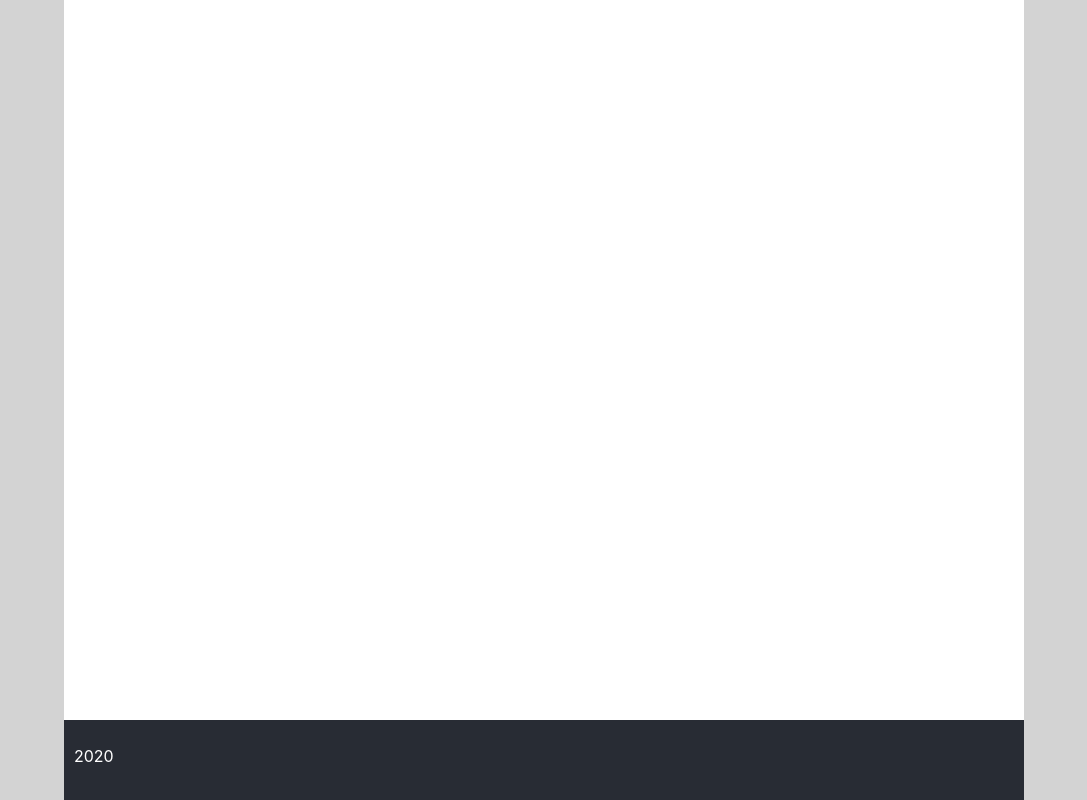
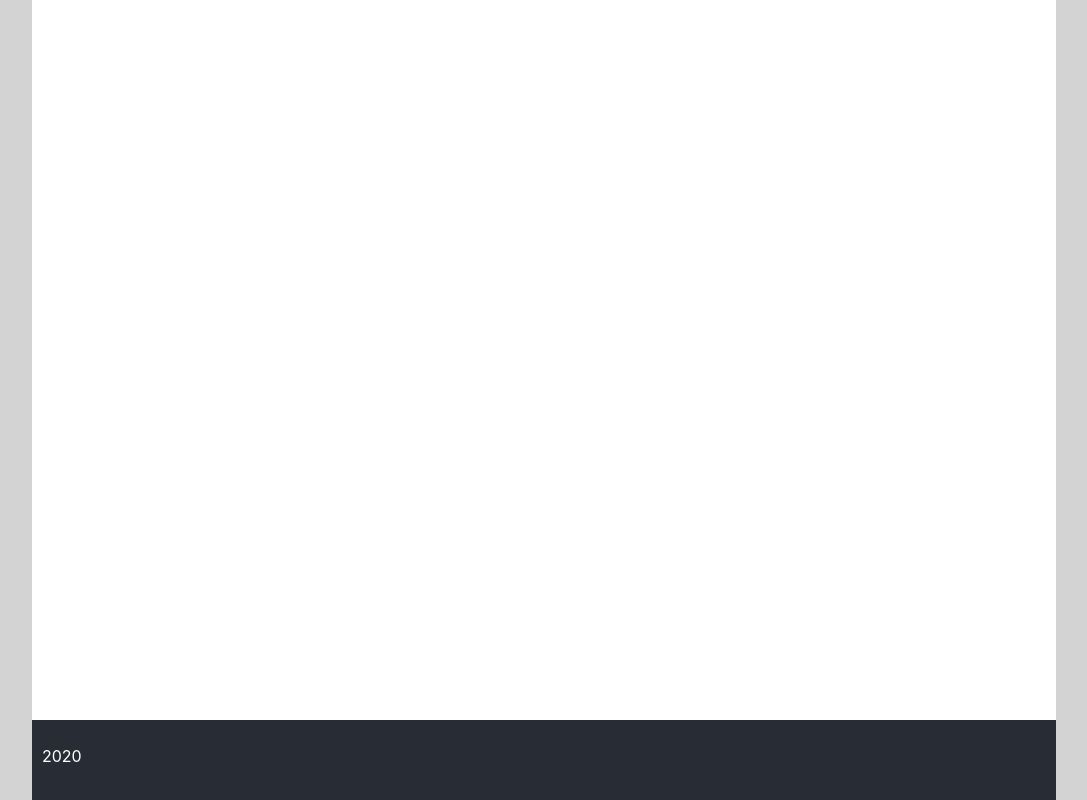
Before and after one commit to gshnlgnv/ToDoNo2, a React (Create React App) app: page / in a window 1280 px wide. Shown: the whole page, without its empty margins (96-1183 px from the left). Built offline with nearby package versions, Linux system fonts and the light colour scheme.

Commit message:
css edit..

```diff
--- a/src/Components/Table.js
+++ b/src/Components/Table.js
@@ -12,7 +12,7 @@ import {AddUserDataContainer} from "./AddUserData";
 class Table extends Component {
     renderTable() {
         if (this.props.data.length > 0) {
-            return <div >
+            return <div>
                 <table>
                     <tbody>
                     {this.props.data.map((item, index) => (
--- a/src/Styles/App.css
+++ b/src/Styles/App.css
@@ -47,7 +47,7 @@
   display: flex;
   flex-direction: column;
   height: 100vh;
-  width:960px;
+  width: 80%;
   margin:0 auto;
   background-color: white;
   justify-content: space-between;
```
